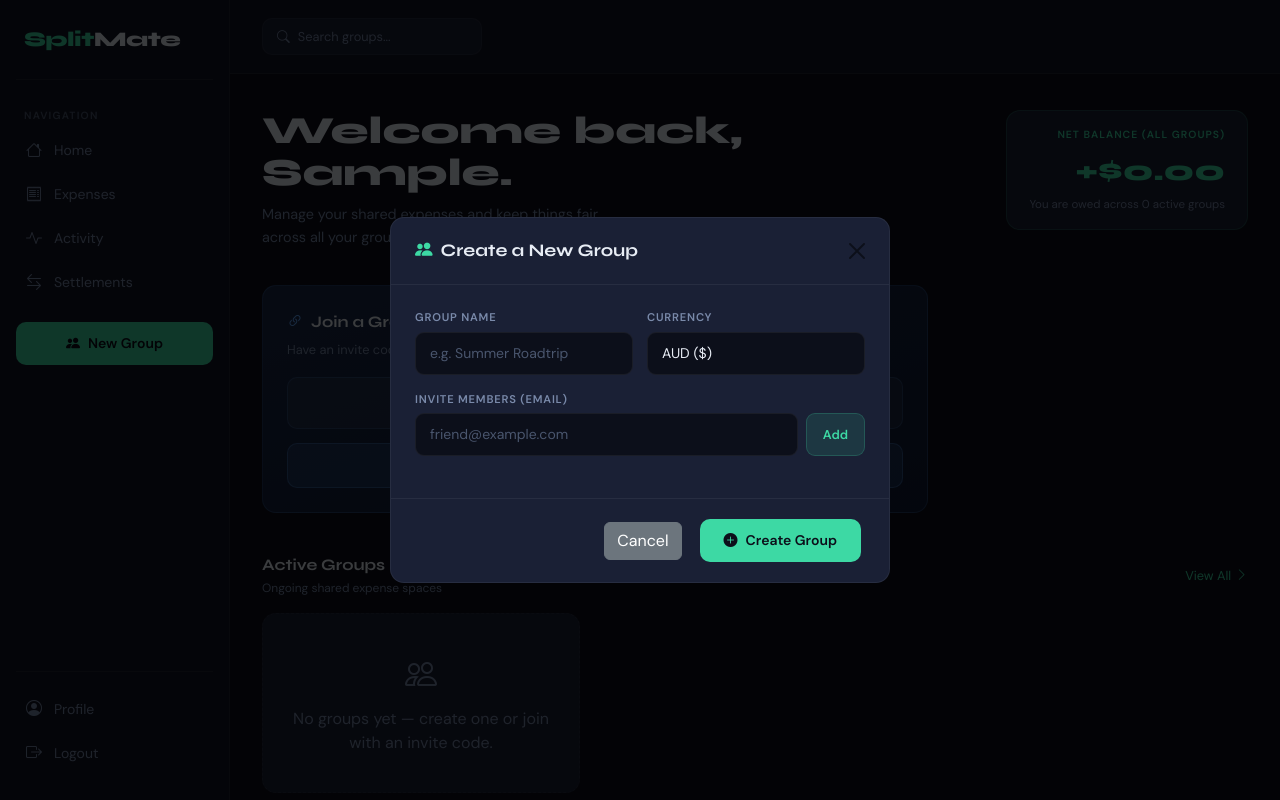
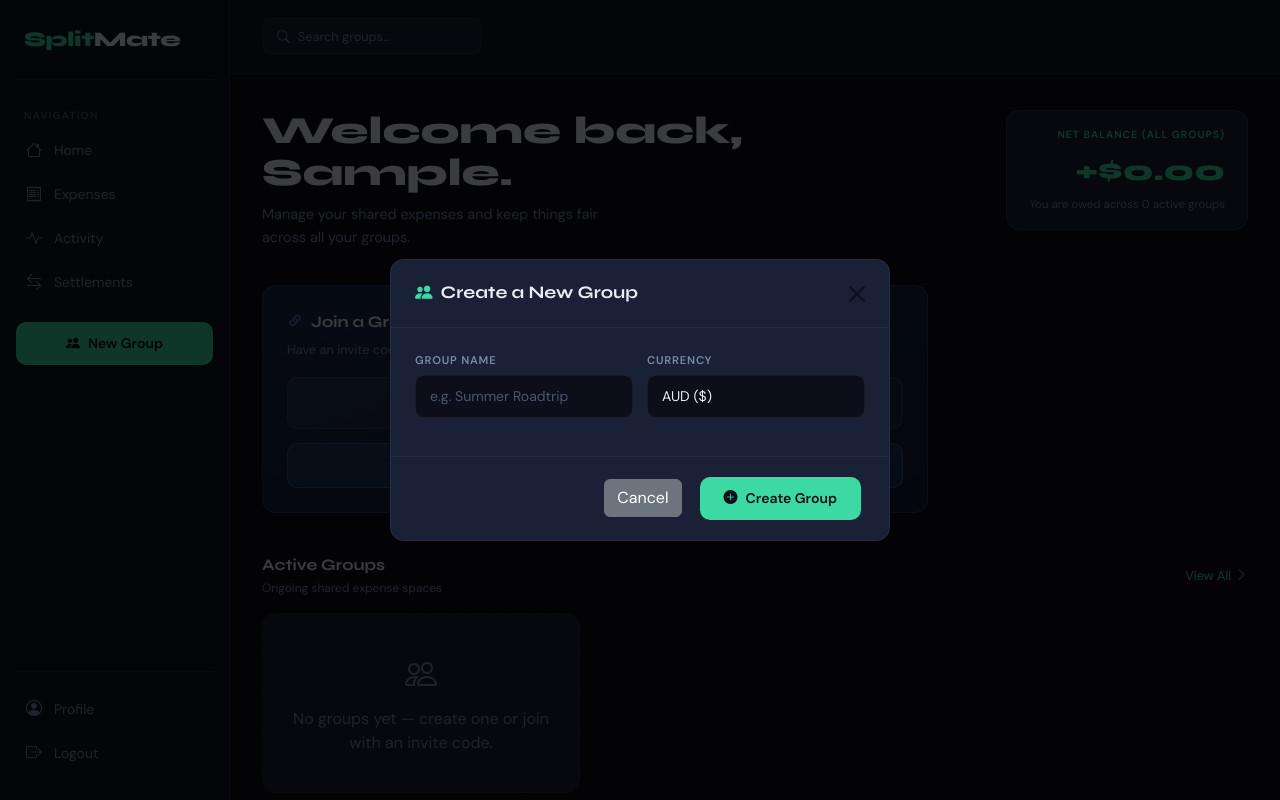
Before and after one commit to YashwardhanLaharia/CITS-3403-Project, a Flask app: page / in a window 1280 px wide, after a click on "New Group". Run offline with Flask 3, Linux system fonts and the light colour scheme; the visitor is signed in with stand-in values (Sample User, id 1).

Commit message:
refactor(ui): remove group invite email field

```diff
--- a/static/styles.css
+++ b/static/styles.css
@@ -319,29 +319,6 @@
       margin-bottom: 14px;
     }
 
-    .invite-row {
-      display: flex;
-      gap: 8px;
-      margin-bottom: 18px;
-    }
-
-    .invite-row .form-input { flex: 1; }
-
-    .btn-add-member {
-      background: var(--accent-dim);
-      border: 1px solid rgba(61,217,164,0.2);
-      color: var(--accent);
-      border-radius: 9px;
-      padding: 10px 16px;
-      font-size: 0.8rem;
-      font-weight: 700;
-      cursor: pointer;
-      transition: all 0.2s;
-      white-space: nowrap;
-    }
-
-    .btn-add-member:hover { background: var(--accent); color: #0c0f1a; }
-
     .btn-primary-action {
       display: inline-flex;
       align-items: center;
--- a/templates/_create_group_modal.html
+++ b/templates/_create_group_modal.html
@@ -23,13 +23,6 @@
               </select>
             </div>
           </div>
-          <div style="margin-top:1rem;">
-            <label class="form-label-sm">Invite Members (Email)</label>
-            <div class="invite-row">
-              <input class="form-input" type="email" placeholder="friend@example.com"/>
-              <button type="button" class="btn-add-member">Add</button>
-            </div>
-          </div>
         </div>
         <div class="modal-footer" style="border-top:1px solid var(--border);">
           <button type="button" class="btn btn-secondary" data-bs-dismiss="modal">Cancel</button>
```
